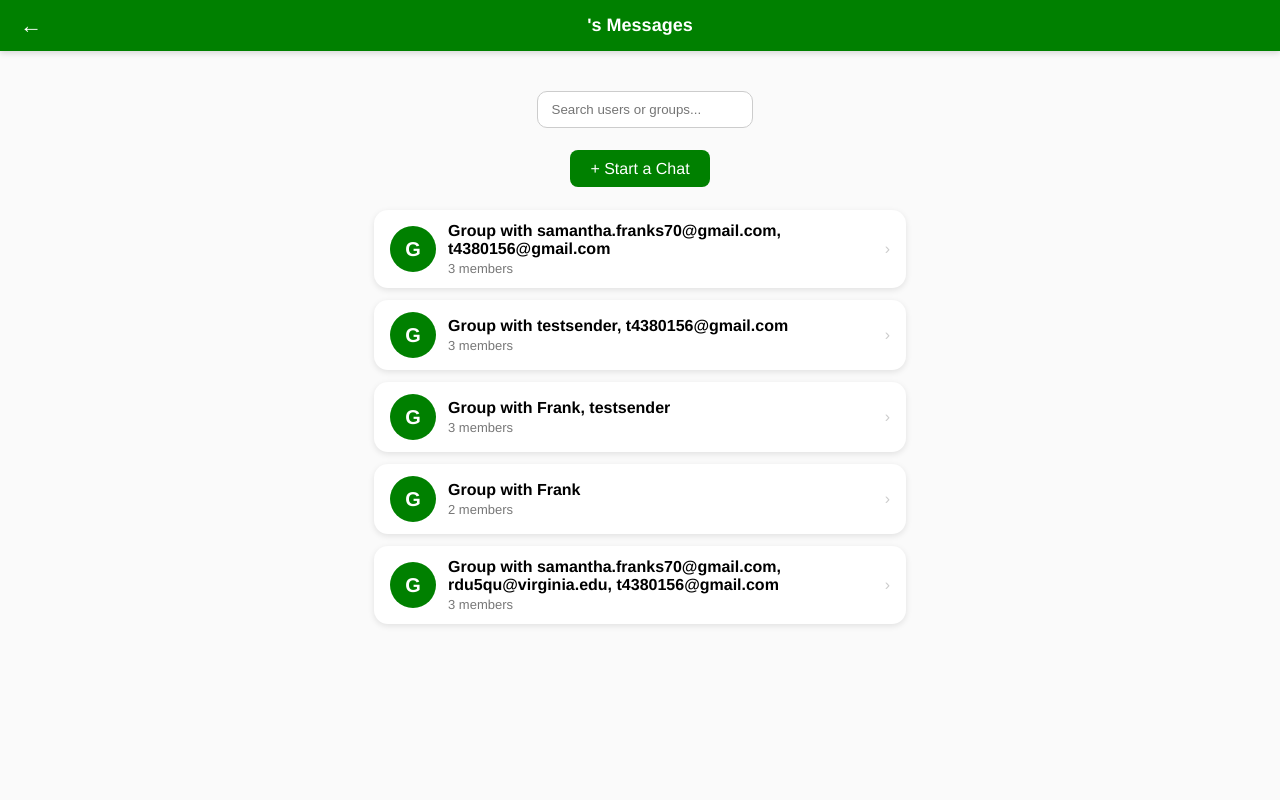
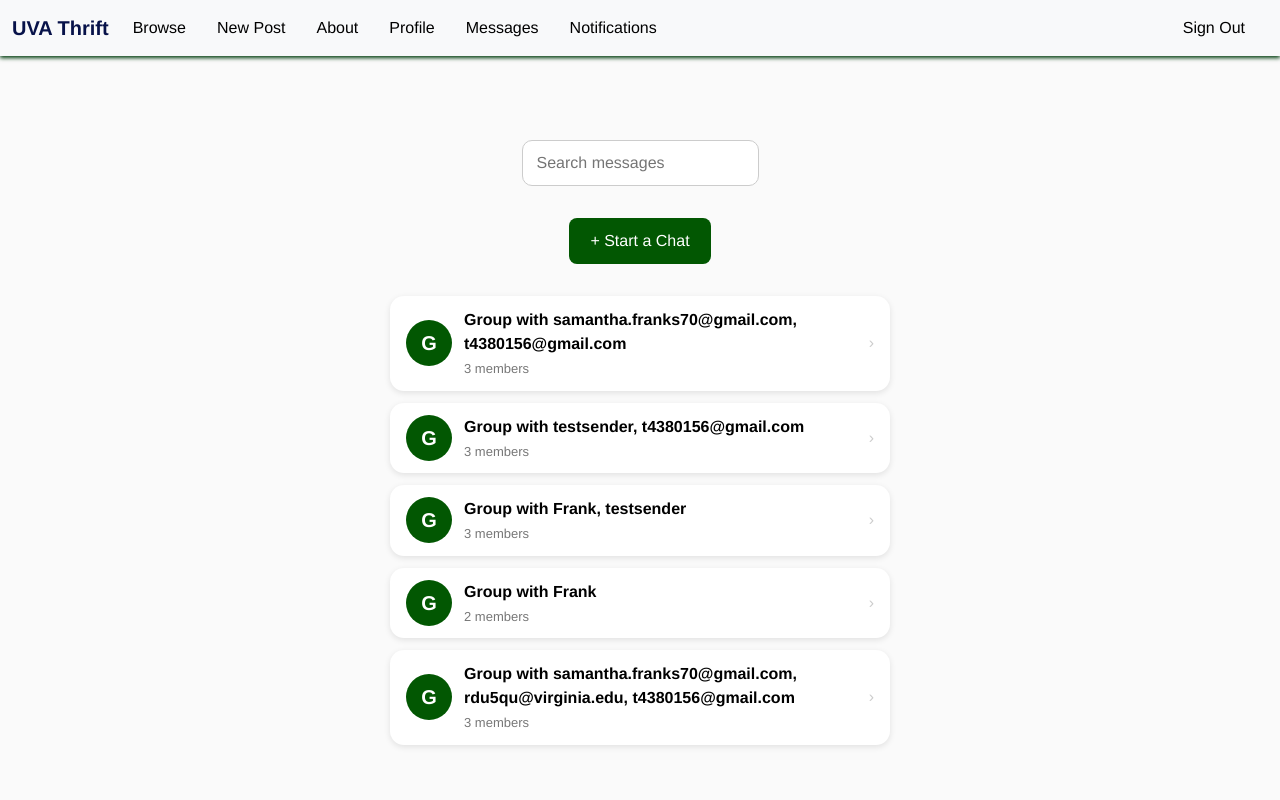
Before and after one commit to samanthafranks03/UVAThrift, a Django app: template messaging/templates/messaging/chat_list.html in a window 1280 px wide. Run offline with Django 5.2, Linux system fonts and the light colour scheme; the template is opened without the code that fills it: values that come from a table or form of the project are taken from there, others are empty; data comes from the database, SQL or seed files in the repository; both versions use the stored data as it was after the commit; parts of the project's set-up code (start-up, migrations or seed data) failed here and were passed over.

Commit message:
CSS styling improvements

```diff
--- a/a2_market/static/a2_market/style.css
+++ b/a2_market/static/a2_market/style.css
@@ -0,0 +1,46 @@
+/* General body styling */
+body {
+    font-family: 'Segoe UI', Tahoma, Geneva, Verdana, sans-serif;
+    background-color: white;
+    color: #333;
+  }
+
+  /* Navbar styling */
+  .navbar {
+    box-shadow: 0 2px 4px #003d0e;
+  }
+
+  .navbar-brand {
+    font-weight: bold;
+    color: #071249;
+  }
+
+  .navbar-nav .nav-link {
+    margin-right: 15px;
+    color: #071249;
+    transition: color 0.3s ease;
+  }
+
+  .navbar-nav .nav-link:hover {
+    color: #071249;
+  }
+
+  /* Badge styling */
+  .badge {
+    background-color: #ff6f61;
+    color: white;
+    font-size: 0.75rem;
+    margin-left: 5px;
+  }
+
+  /* User name styling */
+  .navbar-text {
+    margin-right: 15px;
+    font-weight: 500;
+    color: rgb(140, 140, 140);
+  }
+
+  /* Container spacing */
+  .container {
+    padding-top: 20px;
+  }
--- a/a2_market/templates/a2_market/base.html
+++ b/a2_market/templates/a2_market/base.html
@@ -1,3 +1,4 @@
+{% load static %}
 <!DOCTYPE html>
 <html lang="en">
   <head>
@@ -5,7 +6,9 @@
     <title>UVA Thrift</title>
     <link href="https://cdn.jsdelivr.net/npm/bootstrap@5.3.0/dist/css/bootstrap.min.css" rel="stylesheet">
     <!-- Allow for unique styling for each page of the application -->
-    {% block css %} {% endblock %}
+    <link rel="stylesheet" href="{% static 'a2_market/style.css' %}">
+    {% block css %}
+    {% endblock %}
   </head>
   <body>
     <!-- Navigation bar will appear on each page of our application-->
@@ -22,6 +25,7 @@
             <a href="/market" class="nav-item nav-link active">New Post</a> <!--REPLACE WITH ACTUAL URL-->
             <a href="/about" class="nav-item nav-link active">About</a>
             <a href="{{ request.session.user_URL}}" class="nav-item nav-link active">Profile</a>
+            <a href="{% url 'messaging:chat-list' %}" class="nav-item nav-link active">Messages</a>
             <a href="{% url 'messaging:notifications' %}" class="nav-item nav-link active">Notifications
               {% if unread_count > 0 %}
                 <span class="badge">{{ unread_count }}</span>
--- a/login/templates/admin_panel.html
+++ b/login/templates/admin_panel.html
@@ -11,10 +11,15 @@
         th { background: #eee; }
         .ban-btn { background: #d9534f; color: #fff; border: none; padding: 5px 10px; border-radius: 5px; cursor: pointer; }
         .ban-btn:disabled { background: #aaa; }
+        .back-arrow {
+            color: black;
+        }
+
     </style>
 </head>
 <body>
 <div class="container">
+    <a href="{{ request.session.user_URL}}" class="back-arrow"> ← </a>
     <h2>All Users</h2>
     <table>
         <tr><th>Name</th><th>Email</th><th>Banned?</th><th>Action</th></tr>
--- a/market/templates/home_page.html
+++ b/market/templates/home_page.html
@@ -4,9 +4,10 @@
 
   {% if request.session.user_data %}
     <div>
-      <p>Welcome, {{ request.session.user_data.given_name }}</p>
+      <!-- <p>Welcome, {{ request.session.user_data.given_name }}</p>
       <p>You are currently viewing the market as: {% if request.session.is_admin %}admin{% else %}user{% endif %}</p>
-      <img src="{{ request.session.user_data.picture }}" alt="User picture" width="100"/>
+      <img src="{{ request.session.user_data.picture }}" alt="User picture" width="100"/> -->
+      <p> </p>
     </div>
   {% else %}
     <div>
--- a/messaging/templates/messaging/chat_list.html
+++ b/messaging/templates/messaging/chat_list.html
@@ -1,3 +1,7 @@
+{% extends "a2_market/base.html" %}
+
+{% block content %}
+
 <!DOCTYPE html>
 <html lang="en">
   <head>
@@ -12,18 +16,6 @@
         display: flex;
         flex-direction: column;
       }
-
-      .chat-header {
-        position: relative;
-        background: linear-gradient(135deg, green, green);
-        color: white;
-        padding: 15px 20px;
-        font-size: 18px;
-        font-weight: 600;
-        box-shadow: 0 2px 6px rgba(0, 0, 0, 0.15);
-        text-align: center;
-      }
-
       .back-arrow {
         position: absolute;
         left: 20px;
@@ -75,7 +67,7 @@
         width: 46px;
         height: 46px;
         border-radius: 50%;
-        background: linear-gradient(135deg, green, green);
+        background: linear-gradient(135deg, rgb(2, 87, 2), rgb(2, 87, 2));
         color: white;
         display: flex;
         align-items: center;
@@ -114,12 +106,6 @@
     </style>
   </head>
   <body>
-    <div class="chat-header">
-      <div class="chat-header-content">
-        <a href="/market/" class="back-arrow">←</a>
-        <span>{{ request.session.user_data.given_name }}'s Messages</span>
-      </div>
-    </div>
 
     <div class="chat-list">
       <!-- Search bar -->
@@ -128,14 +114,14 @@
           type="text"
           name="search"
           value="{{ search_query }}"
-          placeholder="Search users or groups..."
-          style="width: 90%; max-width: 500px; padding: 10px 14px; border-radius: 10px; border: 1px solid #ccc;"
+          placeholder="Search messages"
+          style="width: 100%; max-width: 500px; padding: 10px 14px; border-radius: 10px; border: 1px solid #ccc;"
         />
       </form>
 
       <!-- Start a Chat button -->
       <div style="text-align: center; margin-bottom: 20px;">
-        <a href="{% url 'messaging:start-chat' %}" class="btn" style="background-color: green; color: white; padding: 10px 20px; border-radius: 8px; text-decoration: none;">
+        <a href="{% url 'messaging:start-chat' %}" class="btn" style="background-color: rgb(2, 87, 2); color: white; padding: 10px 20px; border-radius: 8px; text-decoration: none;">
           + Start a Chat
         </a>
       </div>
@@ -180,3 +166,5 @@
     </div>
   </body>
 </html>
+
+{% endblock %}
--- a/messaging/templates/messaging/notifications.html
+++ b/messaging/templates/messaging/notifications.html
@@ -27,7 +27,7 @@
     {% endif %}
 
     <div class="mt-4 text-center">
-      <a href="{% url 'messaging:chat-list' %}" class="btn btn-secondary">Go to Messages</a>
+      <a href="{% url 'messaging:chat-list' %}" class="btn btn-secondary">View Messages</a>
     </div>
 
   </div>
```
Also changed, not shown: messaging/static/inbox.css (deleted, +0 -50 lines), messaging/templates/messaging/inbox.html (deleted, +0 -84 lines), users/templates/profile.html (+3 -5 lines), a2_market/urls.py (line endings or trailing spaces), db.sqlite3.
